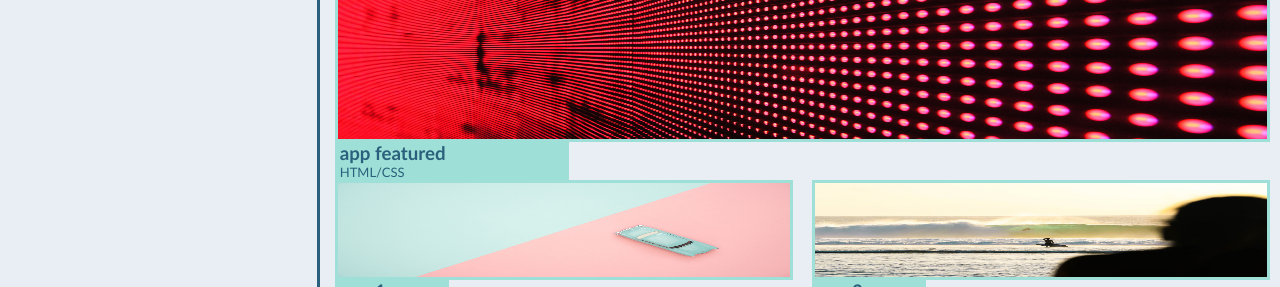
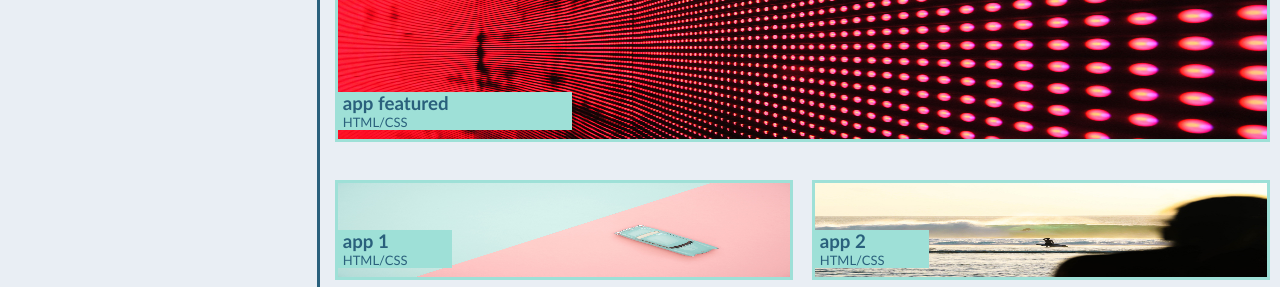
Before and after one commit to rstanbaugh/challenge-2, a plain HTML site: page index.html in a window 1280 px wide. Shown: the part 482-769 px from the top of the page. Drawn offline with Linux system fonts and the light colour scheme.

Commit message:
work section: html elements over image

```diff
--- a/Assets/css/style.css
+++ b/Assets/css/style.css
@@ -164,23 +164,28 @@ header nav ul li a:hover {
 
 .app-featured img {
     min-width: none;
-    /* width: 100%; */
     height: 200px;
     border: var(--line-thickness) solid var(--header-primary);
 }
 
 .app-featured h3 {
+    position: relative;
+    top: -50px;
     background-color: var(--header-primary);
     color: var(--header-secondary);
     width: 25%;
-    padding: 0 5px;
+    padding-left: 5px;
+    margin-left: var(--line-thickness);
 }
 
 .app-featured p {
+    position: relative;
+    top: -50px;
     background-color: var(--header-primary);
     color: var(--header-secondary);
     width: 25%;
-    padding: 0 5px;
+    padding-left: 5px;
+    margin-left: var(--line-thickness);
     font-size: small;
 }
 
@@ -196,25 +201,30 @@ header nav ul li a:hover {
 }
 
 .app img {
-    /* width: 400px; */
-    width: fit-content  %;
+    width: 100%;
     height: 100px;
     border: var(--line-thickness) solid var(--header-primary);
 }
 
 .app h3 {
+    position: relative;
+    top: -50px;
     background-color: var(--header-primary);
     color: var(--header-secondary);
     width: 25%;
-    padding: 0 5px;
+    padding-left: 5px;
+    margin-left: var(--line-thickness);
 }
 
 .app p {
+    position: relative;
+    top: -50px;
     background-color: var(--header-primary);
     color: var(--header-secondary);
     width:25%;
-    padding: 0 5px;
     font-size: small;
+    padding-left: 5px;
+    margin-left: var(--line-thickness);
 }
 
 /* end work section */
```
